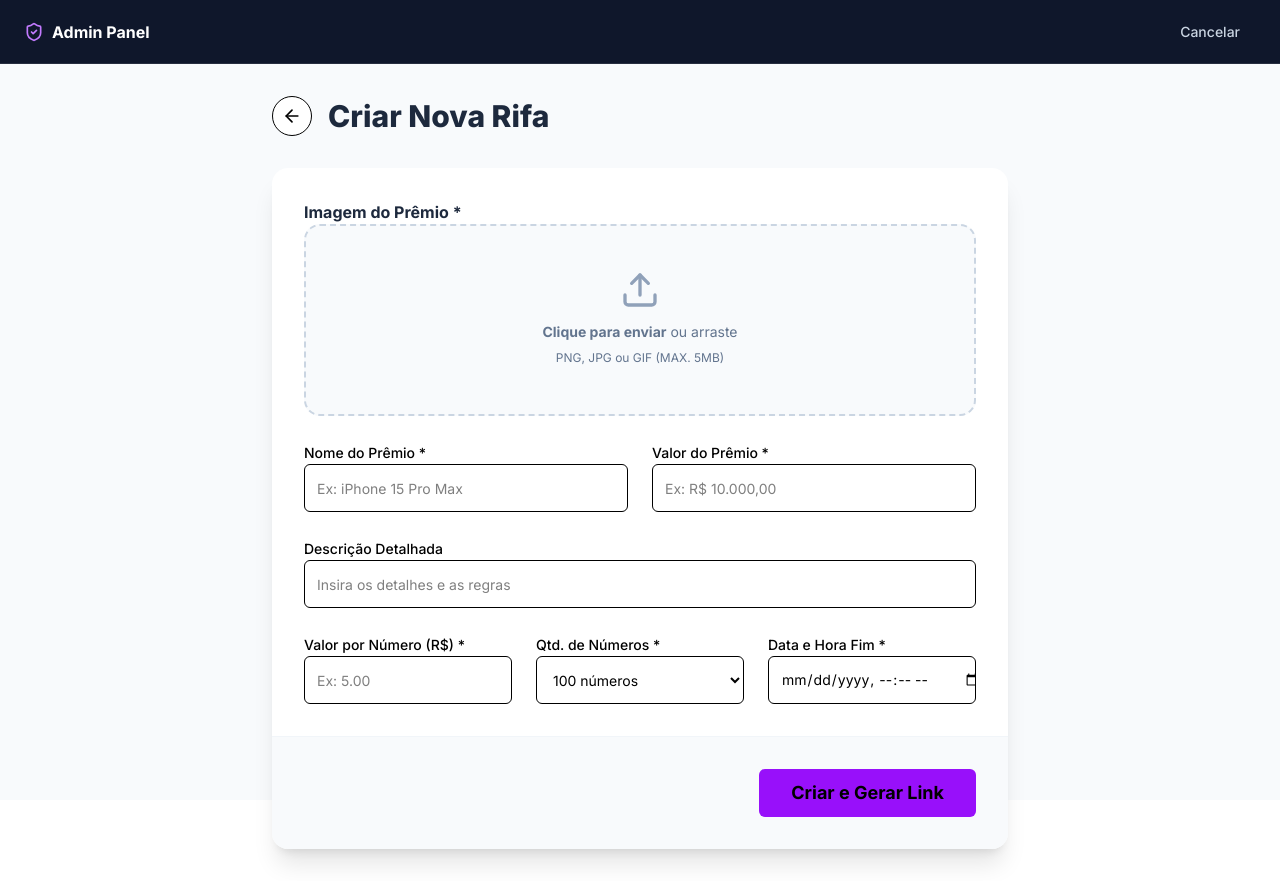
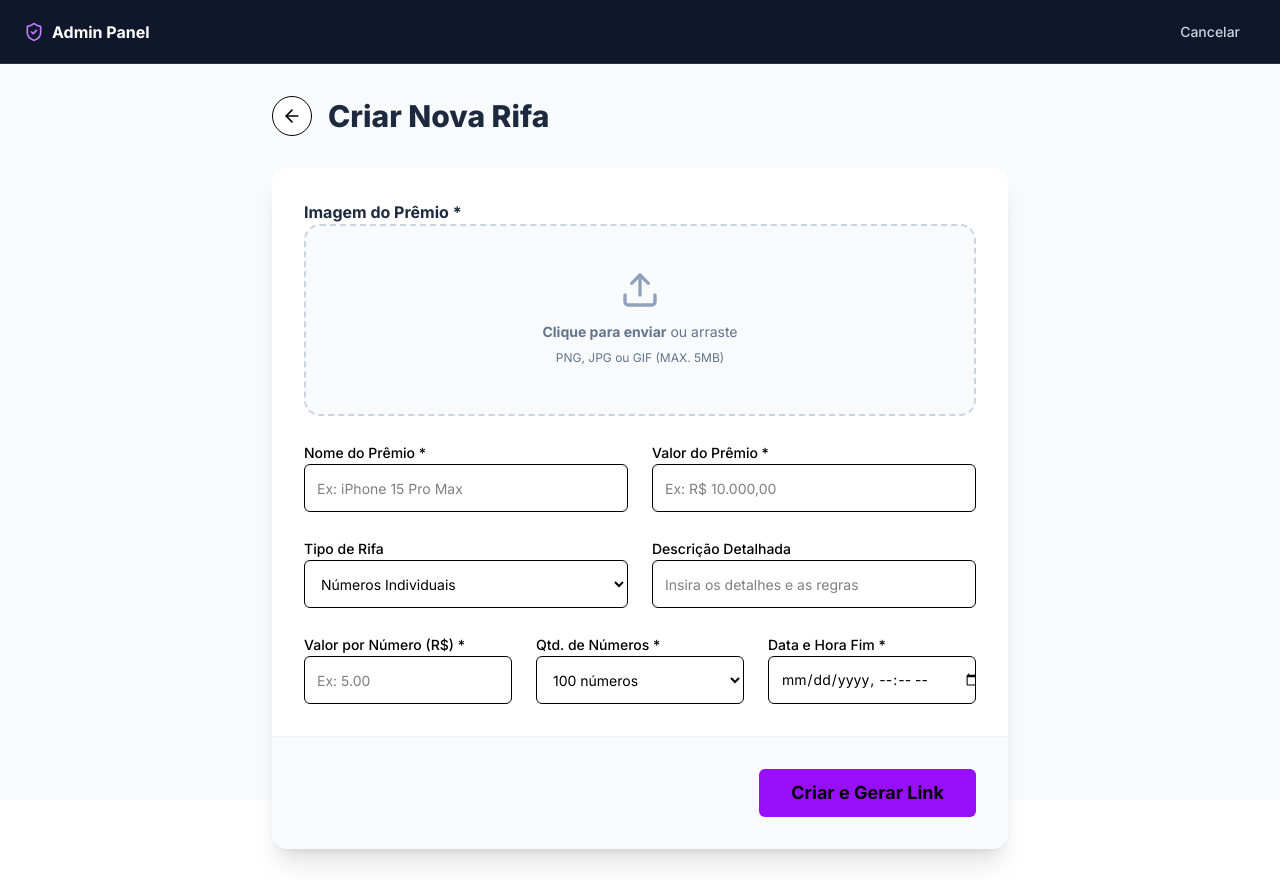
Before and after one commit to DeivideAlex/raffle-system, a React (Vite) app: page /admin/create in a window 1280 px wide. Built offline with nearby package versions, Linux system fonts and the light colour scheme.

Commit message:
modified:   src/app/pages/CreateRaffle.tsx modified:   src/app/pages/RafflePage.tsx modified:   src/app/types.ts new file:   src/components/AnimalGrid.tsx modified:   src/components/PrizeHeader.tsx new file:   src/utils/animals.ts

```diff
--- a/src/app/pages/CreateRaffle.tsx
+++ b/src/app/pages/CreateRaffle.tsx
@@ -20,7 +20,8 @@
     ticketPrice: '',
     totalNumbers: '100',
     prizeImage: '',
-    endDate: ''
+    endDate: '',
+    type: 'numbers' as 'numbers' | 'animals'
   });
 
   const handleImageUpload = (e: React.ChangeEvent<HTMLInputElement>) => {
@@ -125,9 +126,30 @@
                   </div>
                 </div>
 
-                <div className="space-y-2">
-                  <Label htmlFor="prizeDescription">Descrição Detalhada</Label>
-                  <Input id="prizeDescription" value={formData.prizeDescription} onChange={e => setFormData({...formData, prizeDescription: e.target.value})} placeholder="Insira os detalhes e as regras" className="h-12"/>
+                <div className="grid grid-cols-1 md:grid-cols-2 gap-6">
+                  <div className="space-y-2">
+                    <Label htmlFor="raffleType">Tipo de Rifa</Label>
+                    <select
+                      id="raffleType"
+                      value={formData.type}
+                      onChange={e => {
+                        const type = e.target.value as 'numbers' | 'animals';
+                        setFormData({
+                          ...formData,
+                          type,
+                          totalNumbers: type === 'animals' ? '100' : formData.totalNumbers
+                        });
+                      }}
+                      className="flex h-12 w-full rounded-md border border-input bg-background px-3 py-2 text-sm ring-offset-background"
+                    >
+                      <option value="numbers">Números Individuais</option>
+                      <option value="animals">Grupo (Animais - Jogo do Bicho)</option>
+                    </select>
+                  </div>
+                  <div className="space-y-2">
+                    <Label htmlFor="prizeDescription">Descrição Detalhada</Label>
+                    <Input id="prizeDescription" value={formData.prizeDescription} onChange={e => setFormData({...formData, prizeDescription: e.target.value})} placeholder="Insira os detalhes e as regras" className="h-12"/>
+                  </div>
                 </div>
 
                 <div className="grid grid-cols-1 md:grid-cols-3 gap-6">
@@ -137,7 +159,13 @@
                   </div>
                   <div className="space-y-2">
                     <Label htmlFor="totalNumbers">Qtd. de Números *</Label>
-                    <select id="totalNumbers" value={formData.totalNumbers} onChange={e => setFormData({...formData, totalNumbers: e.target.value})} className="flex h-12 w-full rounded-md border border-input bg-background px-3 py-2 text-sm ring-offset-background disabled:cursor-not-allowed disabled:opacity-50">
+                    <select
+                      id="totalNumbers"
+                      value={formData.totalNumbers}
+                      disabled={formData.type === 'animals'}
+                      onChange={e => setFormData({...formData, totalNumbers: e.target.value})}
+                      className="flex h-12 w-full rounded-md border border-input bg-background px-3 py-2 text-sm ring-offset-background disabled:cursor-not-allowed disabled:opacity-50"
+                    >
                       <option value="10">10 números</option>
                       <option value="25">25 números</option>
                       <option value="50">50 números</option>
--- a/src/app/pages/RafflePage.tsx
+++ b/src/app/pages/RafflePage.tsx
@@ -4,6 +4,7 @@
 import { PrizeHeader } from '@/components/PrizeHeader';
 import { StatusSummary } from '@/components/StatusSummary';
 import { NumberGrid } from '@/components/NumberGrid';
+import { AnimalGrid } from '@/components/AnimalGrid';
 import { FloatingCart } from '@/components/FloatingCart';
 import { PhoneModal } from '@/components/PhoneModal';
 import { PaymentModal } from '@/components/PaymentModal';
@@ -227,6 +228,7 @@
           ticketPrice={raffle.ticketPrice}
           image={raffle.prizeImage}
           endDate={raffle.endDate}
+          type={raffle.type}
         />
 
         <StatusSummary free={freeCount} reserved={reservedCount} paid={paidCount} />
@@ -248,12 +250,28 @@
             </span>
           </div>
 
+          {raffle.type === 'animals' ? (
+            <AnimalGrid
+              numbers={numbers}
+              selectedNumbers={selectedNumbers}
+              onSelectAnimal={(animalNums) => {
+                // Se o primeiro número já estiver selecionado, remove todos
+                if (selectedNumbers.includes(animalNums[0])) {
+                  setSelectedNumbers(prev => prev.filter(n => !animalNums.includes(n)));
+                } else {
+                  setSelectedNumbers(prev => [...prev, ...animalNums]);
+                }
+              }}
+              winnerNumber={raffle.winnerNumber}
+            />
+          ) : (
             <NumberGrid
               numbers={numbers}
               selectedNumbers={selectedNumbers}
               onSelectNumber={handleSelectNumber}
               winnerNumber={raffle.winnerNumber}
             />
+          )}
         </div>
       </main>
 
--- a/src/app/types.ts
+++ b/src/app/types.ts
@@ -19,6 +19,7 @@
   endDate: string;
   createdAt: string;
   winnerNumber?: number;
+  type?: 'numbers' | 'animals';
 }
 
 export interface Winner {
--- /dev/null
+++ b/src/components/AnimalGrid.tsx
@@ -0,0 +1,92 @@
+import { RaffleNumber } from '../app/types';
+import { cn } from '@/lib/utils';
+import { motion } from 'motion/react';
+import { ANIMALS } from '@/utils/animals';
+
+interface AnimalGridProps {
+  numbers: RaffleNumber[];
+  selectedNumbers: number[];
+  onSelectAnimal: (numbers: number[]) => void;
+  winnerNumber?: number;
+}
+
+export function AnimalGrid({ numbers, selectedNumbers, onSelectAnimal, winnerNumber }: AnimalGridProps) {
+  return (
+    <div className="grid grid-cols-1 sm:grid-cols-2 lg:grid-cols-3 xl:grid-cols-4 gap-4 mt-6">
+      {ANIMALS.map((animal) => {
+        // Obter o status do grupo (se algum já foi reservado ou pago)
+        const groupTickets = numbers.filter(n => animal.numbers.includes(n.number));
+        const isReserved = groupTickets.some(t => t.status === 'reserved');
+        const isPaid = groupTickets.some(t => t.status === 'paid');
+        const isFree = !isReserved && !isPaid;
+
+        const isSelected = selectedNumbers.includes(animal.numbers[0]);
+        const hasWinner = winnerNumber !== undefined && animal.numbers.includes(winnerNumber);
+
+        let statusColor = "bg-green-500";
+        if (isPaid) statusColor = "bg-blue-500";
+        else if (isReserved) statusColor = "bg-yellow-500";
+
+        return (
+          <motion.div
+            key={animal.id}
+            whileHover={isFree ? { scale: 1.02, translateY: -4 } : {}}
+            whileTap={isFree ? { scale: 0.98 } : {}}
+            onClick={() => isFree && onSelectAnimal(animal.numbers)}
+            className={cn(
+              "relative overflow-hidden rounded-2xl border-2 transition-all duration-300 cursor-pointer p-4 group shadow-sm",
+              isFree ? "bg-white border-slate-100 hover:border-purple-300 hover:shadow-lg" : "bg-slate-50 border-slate-200 cursor-not-allowed",
+              isSelected && isFree && "border-purple-600 ring-2 ring-purple-100 shadow-xl scale-[1.02]",
+              hasWinner && "border-yellow-400 bg-yellow-50 ring-4 ring-yellow-200 animate-pulse"
+            )}
+          >
+            {/* Cabeçalho do Card */}
+            <div className="flex justify-between items-start mb-3">
+              <span className="text-2xl font-black text-slate-800 tracking-tighter">
+                {String(animal.id).padStart(2, '0')}
+              </span>
+              <div className={cn(
+                "px-2 py-0.5 rounded-full text-[10px] font-bold text-white uppercase",
+                statusColor
+              )}>
+                {isPaid ? "Pago" : isReserved ? "Reservado" : "Livre"}
+              </div>
+            </div>
+
+            {/* Nome do Animal */}
+            <h3 className="text-lg font-bold text-slate-700 mb-2 group-hover:text-purple-700 transition-colors">
+              {animal.name.toUpperCase()}
+            </h3>
+
+            {/* Dezenas */}
+            <div className="flex gap-2">
+              {animal.numbers.map((n) => {
+                const isNWinner = winnerNumber === n;
+                return (
+                  <span
+                    key={n}
+                    className={cn(
+                      "flex-1 text-center py-1 rounded-lg text-sm font-mono font-bold",
+                      isNWinner ? "bg-yellow-400 text-yellow-900" : "bg-slate-100 text-slate-500 group-hover:bg-purple-50 group-hover:text-purple-600"
+                    )}
+                  >
+                    {String(n).padStart(2, '0')}
+                  </span>
+                )
+              })}
+            </div>
+
+            {/* Marcador de Seleção */}
+            {isSelected && isFree && (
+              <div className="absolute top-2 right-2 w-6 h-6 bg-purple-600 rounded-full flex items-center justify-center shadow-md">
+                <svg className="w-4 h-4 text-white" fill="none" viewBox="0 0 24 24" stroke="currentColor">
+                  <path strokeLinecap="round" strokeLinejoin="round" strokeWidth={3} d="L5 13l4 4L19 7" />
+                </svg>
+              </div>
+            )}
+          </motion.div>
+        );
+      })}
+    </div>
+  );
+}
--- a/src/components/PrizeHeader.tsx
+++ b/src/components/PrizeHeader.tsx
@@ -9,9 +9,10 @@
   ticketPrice: string;
   image: string;
   endDate: string;
+  type?: 'numbers' | 'animals';
 }
 
-export function PrizeHeader({ name, value, description, ticketPrice, image, endDate }: PrizeHeaderProps) {
+export function PrizeHeader({ name, value, description, ticketPrice, image, endDate, type }: PrizeHeaderProps) {
   const handleShare = () => {
     navigator.clipboard.writeText(window.location.href);
     toast.success('Link copiado para a área de transferência!');
@@ -49,7 +50,7 @@
         <div className="flex flex-wrap gap-2 mb-3">
           <span className="inline-flex flex-row items-center bg-purple-100 text-purple-700 text-xs font-bold px-3 py-1 rounded-full uppercase tracking-wide">
             <Tag className="w-3 h-3 mr-1" />
-            Por Número: R$ {parseFloat(ticketPrice).toLocaleString('pt-BR', {minimumFractionDigits: 2})}
+            {type === 'animals' ? 'Por Grupo' : 'Por Número'}: R$ {parseFloat(ticketPrice).toLocaleString('pt-BR', {minimumFractionDigits: 2})}
           </span>
         </div>
 
--- /dev/null
+++ b/src/utils/animals.ts
@@ -0,0 +1,32 @@
+
+export const ANIMALS = [
+  { id: 1, name: 'Avestruz', numbers: [1, 2, 3, 4] },
+  { id: 2, name: 'Águia', numbers: [5, 6, 7, 8] },
+  { id: 3, name: 'Burro', numbers: [9, 10, 11, 12] },
+  { id: 4, name: 'Borboleta', numbers: [13, 14, 15, 16] },
+  { id: 5, name: 'Cachorro', numbers: [17, 18, 19, 20] },
+  { id: 6, name: 'Cabra', numbers: [21, 22, 23, 24] },
+  { id: 7, name: 'Carneiro', numbers: [25, 26, 27, 28] },
+  { id: 8, name: 'Camelo', numbers: [29, 30, 31, 32] },
+  { id: 9, name: 'Cobra', numbers: [33, 34, 35, 36] },
+  { id: 10, name: 'Coelho', numbers: [37, 38, 39, 40] },
+  { id: 11, name: 'Cavalo', numbers: [41, 42, 43, 44] },
+  { id: 12, name: 'Elefante', numbers: [45, 46, 47, 48] },
+  { id: 13, name: 'Galo', numbers: [49, 50, 51, 52] },
+  { id: 14, name: 'Gato', numbers: [53, 54, 55, 56] },
+  { id: 15, name: 'Jacaré', numbers: [57, 58, 59, 60] },
+  { id: 16, name: 'Leão', numbers: [61, 62, 63, 64] },
+  { id: 17, name: 'Macaco', numbers: [65, 66, 67, 68] },
+  { id: 18, name: 'Porco', numbers: [69, 70, 71, 72] },
+  { id: 19, name: 'Pavão', numbers: [73, 74, 75, 76] },
+  { id: 20, name: 'Peru', numbers: [77, 78, 79, 80] },
+  { id: 21, name: 'Touro', numbers: [81, 82, 83, 84] },
+  { id: 22, name: 'Tigre', numbers: [85, 86, 87, 88] },
+  { id: 23, name: 'Urso', numbers: [89, 90, 91, 92] },
+  { id: 24, name: 'Veado', numbers: [93, 94, 95, 96] },
+  { id: 25, name: 'Vaca', numbers: [97, 98, 99, 0] } // 00 é tratado como 0 frequentemente
+];
+
+export function getAnimalByNumber(n: number) {
+  return ANIMALS.find(a => a.numbers.includes(n));
+}
```
Lines whose indentation alone changed are shown as unchanged.
